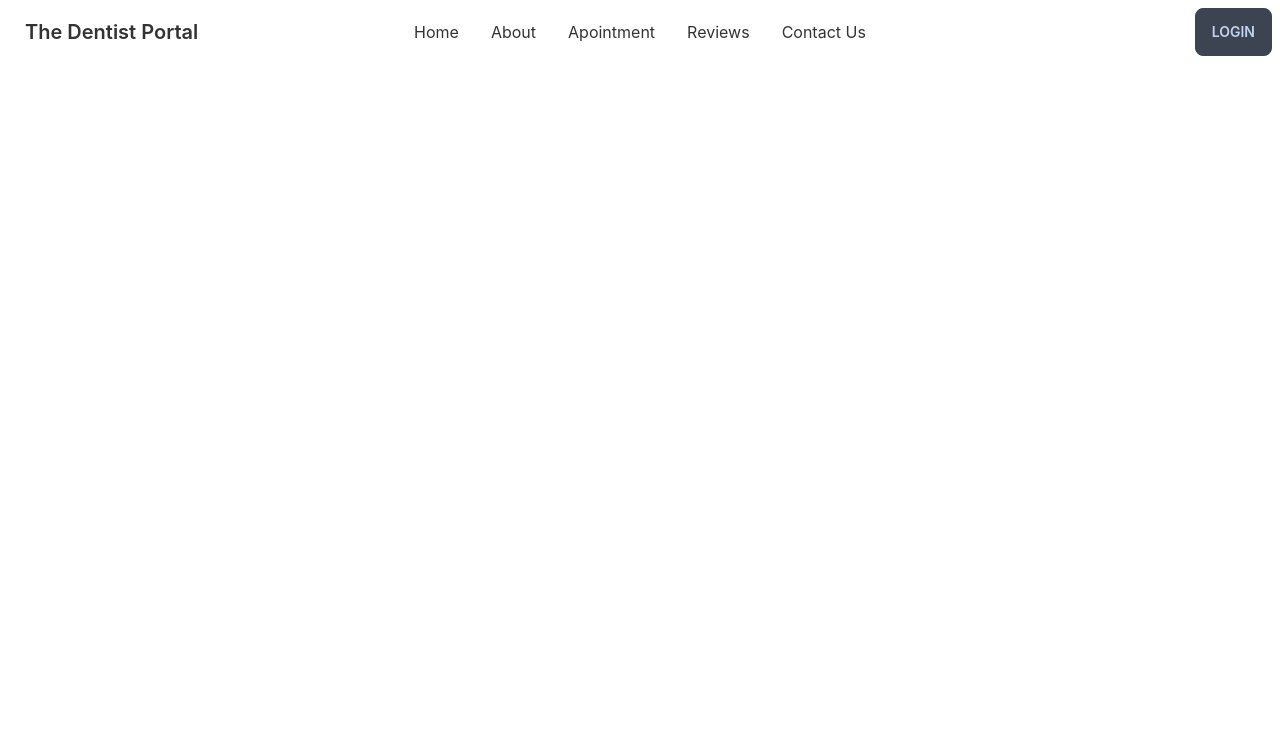
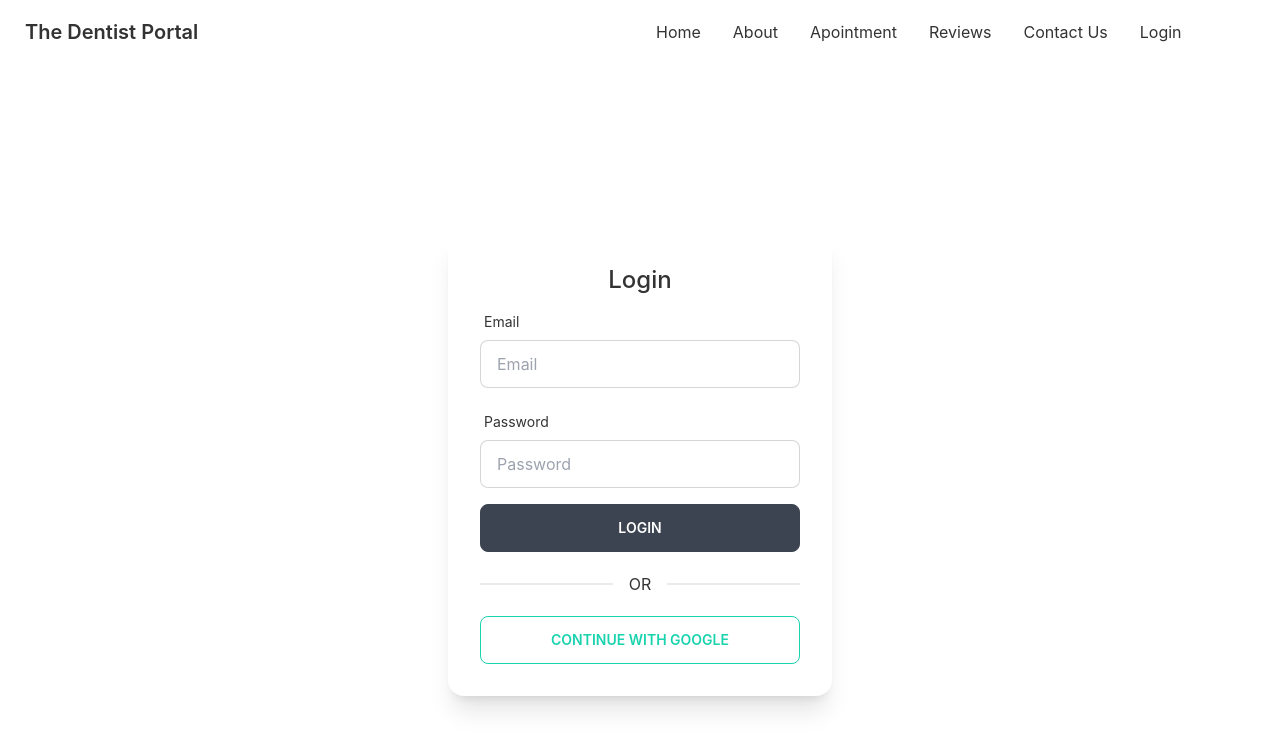
Before and after one commit to ronymia/doctor-portal-frontent, a React (Create React App) app: page /login in a window 1280 px wide. Shown: the top 750 px of the page. Built offline with nearby package versions, Linux system fonts and the light colour scheme; no server answers.

Commit message:
login page

```diff
--- a/package.json
+++ b/package.json
@@ -14,6 +14,7 @@
     "react-dom": "^18.1.0",
     "react-firebase-hooks": "^5.0.3",
     "react-hook-form": "^7.31.3",
+    "react-loader-spinner": "^6.0.0-0",
     "react-router-dom": "6",
     "react-scripts": "5.0.1",
     "web-vitals": "^2.1.4"
--- a/src/App.js
+++ b/src/App.js
@@ -4,6 +4,7 @@ import About from './Pages/About/About';
 import Appointment from './Pages/Appointment/Appointment';
 import Home from './Pages/Home/Home';
 import NavBar from './Pages/Shared/NavBar';
+import Login from './Pages/UserLogin/Login';
 
 function App() {
   return (
@@ -11,7 +12,8 @@ function App() {
       <NavBar />
       <Routes>
         <Route path='/' element={<Home />}></Route>
-        <Route path='appointment' element={<Appointment />}></Route>
+        <Route path='/appointment' element={<Appointment />}></Route>
+        <Route path='/login' element={<Login />}></Route>
         <Route path='/about' element={<About />} />
       </Routes>
     </div>
--- a/src/Pages/Shared/NavBar.js
+++ b/src/Pages/Shared/NavBar.js
@@ -10,6 +10,7 @@ const NavBar = () => {
             <li><Link to="/appointment">Apointment</Link></li>
             <li><Link to="/reviews">Reviews</Link></li>
             <li><Link to="/contact">Contact Us</Link></li>
+            <li><Link to="/login">Login</Link></li>
         </>
 
     return (
@@ -30,9 +31,6 @@ const NavBar = () => {
                     {menuItems}
                 </ul>
             </div>
-            <div className="navbar-end">
-                <Link to="/login" className="btn">Login</Link>
-            </div>
         </div>
     );
 };
--- /dev/null
+++ b/src/Pages/UserLogin/Login.js
@@ -0,0 +1,103 @@
+import React from 'react';
+import { useSignInWithEmailAndPassword, useSignInWithGoogle } from 'react-firebase-hooks/auth';
+import { useForm } from 'react-hook-form';
+import auth from '../../firebase.init';
+import Loading from '../Shared/Loading';
+
+const Login = () => {
+    const [signInWithGoogle, gUser, gLoading, gError] = useSignInWithGoogle(auth);
+    const [signInWithEmailAndPassword, eUser, eLoading, eError] = useSignInWithEmailAndPassword(auth);
+    const { register, formState: { errors }, handleSubmit } = useForm();
+
+    const onSubmit = async data => {
+        console.log(data);
+
+        await signInWithEmailAndPassword(data.email, data.password);
+    };
+
+    if (gLoading || eLoading) {
+        return <Loading />
+    }
+    let signInError;
+    if (gError || eError) {
+        signInError = <p className='text-red-500 mb-3'><small>{gError?.message}{eError?.message}</small></p>
+    }
+
+    if (gUser) {
+        console.log(gUser);
+    }
+
+    return (
+        <div className="flex justify-center items-center h-screen">
+            <div className="card w-96 bg-base-100 shadow-xl">
+                <div className="card-body">
+                    <h2 className="text-center text-2xl font-medium">Login</h2>
+                    {/* {Login Form} */}
+                    <form
+                        onSubmit={handleSubmit(onSubmit)}>
+
+                        <div class="form-control w-full max-w-xs">
+                            <label class="label">
+                                <span class="label-text">Email</span>
+                            </label>
+                            <input
+                                type="email"
+                                placeholder="Email"
+                                class="input input-bordered w-full max-w-xs"
+                                {...register("email", {
+                                    required: {
+                                        value: true,
+                                        message: "Your Email is required"
+                                    },
+                                    pattern: {
+                                        value: /[a-zA-Z0-9]{5}@[a-zA-Z0-9]{2,10}/,
+                                        message: 'Provide a valid Email'
+                                    }
+                                })}
+                            />
+                            <label class="label">
+                                {errors.email?.type === 'required' && <span class="label-text-alt text-red-500">{errors.email.message}</span>}
+                                {errors.email?.type === 'pattern' && <span class="label-text-alt text-red-500">{errors.email.message}</span>}
+                            </label>
+                        </div>
+                        <div class="form-control w-full max-w-xs">
+                            <label class="label">
+                                <span class="label-text">Password</span>
+                            </label>
+                            <input
+                                type="password"
+                                placeholder="Password"
+                                class="input input-bordered w-full max-w-xs"
+                                {...register("password", {
+                                    required: {
+                                        value: true,
+                                        message: "Your Password is required"
+                                    },
+                                    minLength: {
+                                        value: 6,
+                                        message: 'Must be 6 character or longer'
+                                    }
+                                })}
+                            />
+                            <label class="label">
+                                {errors.password?.type === 'required' && <span class="label-text-alt text-red-500">{errors.password.message}</span>}
+                                {errors.password?.type === 'minLength' && <span class="label-text-alt text-red-500">{errors.password.message}</span>}
+                            </label>
+                        </div>
+                        {signInError}
+                        <input className='btn w-full max-w-xs text-white' type="submit" value="Login" />
+                    </form>
+
+                    <div className="divider">OR</div>
+                    {/* {Social Log} */}
+                    <button
+                        onClick={() => signInWithGoogle()}
+                        className="btn btn-outline btn-secondary"
+                    >Continue with Google</button>
+                </div>
+            </div>
+        </div>
+    );
+};
+
+export default Login;
```
Also changed, not shown: 1 other file (tests, documents, lock files or other folders).
